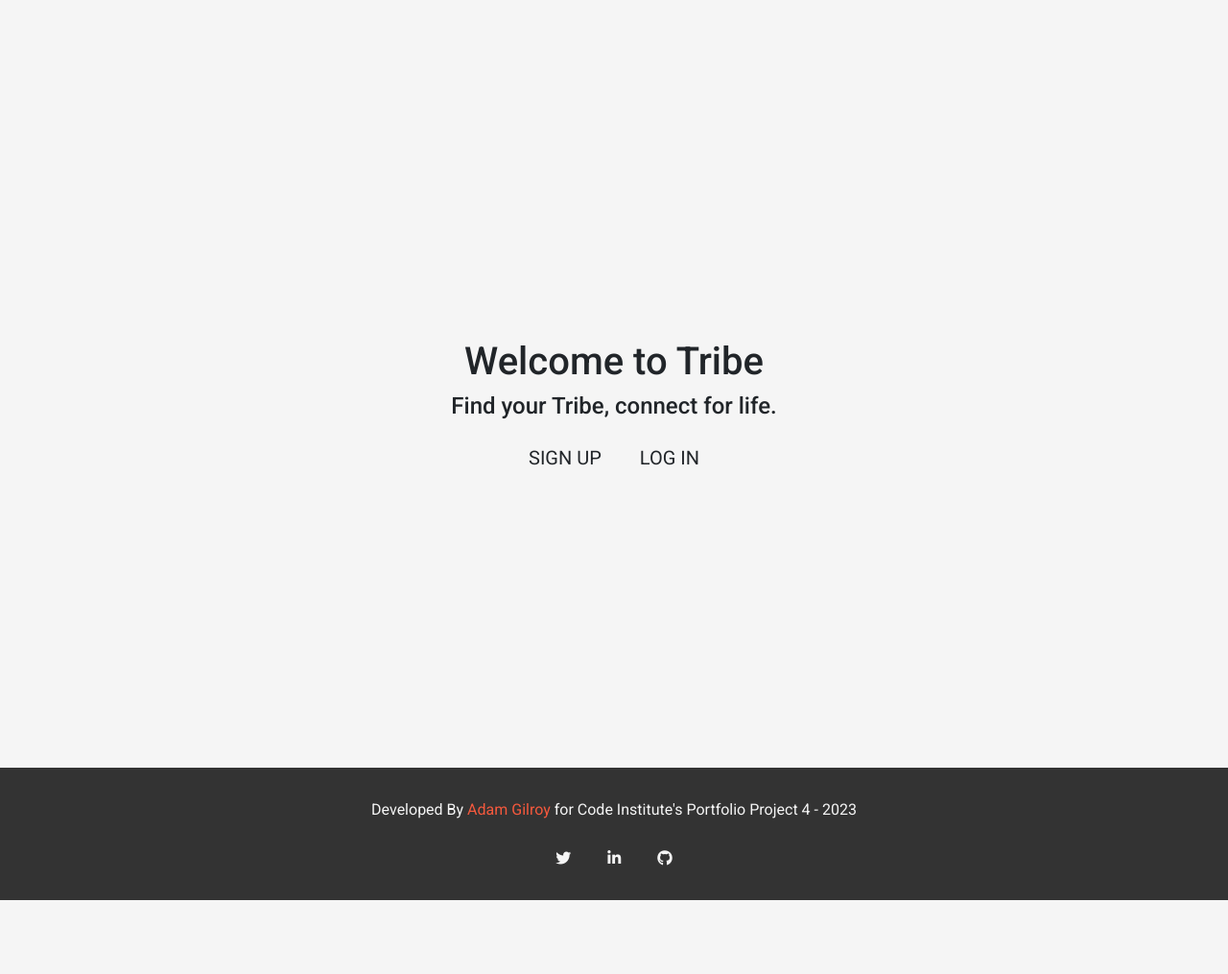
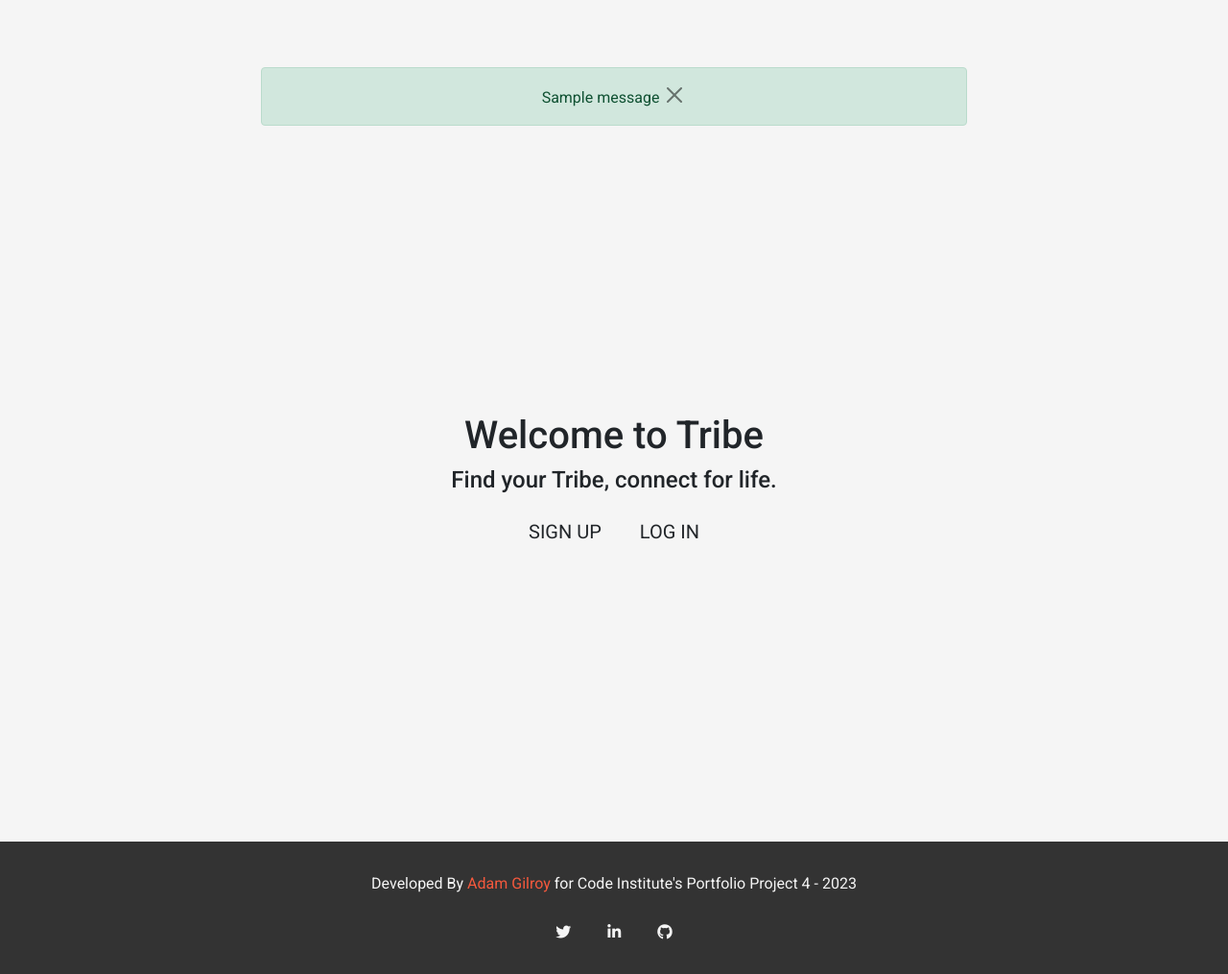
Before and after one commit to adamgilroy22/tribe, a Django app: page / in a window 1280 px wide. Shown: the whole page at 96% size. Before the commit the page ends 938 px from the top, so only its background shows below. Run offline with Django 3.2, Linux system fonts and the light colour scheme; tables that the repository leaves empty hold one stand-in row (values such as "Sample post"); one stand-in notice (Sample message) is shown; some libraries are stand-ins or nearby versions.

Commit message:
Add message container to base.html

```diff
--- a/templates/base.html
+++ b/templates/base.html
@@ -84,6 +84,20 @@
     {% endif %}
   </header>
 
+  <div class="container">
+    <div class="row">
+      <div class="col-md-8 offset-md-2 text-center">
+        {% for message in messages %}
+        <div class="alert {{ message.tags }} alert-dismissable fade show" id="msg" role="alert">
+          {{ message | safe }}
+          <button type="button" class="btn-close" data-bs-dismiss="alert" aria-label="Close">
+          </button>
+        </div>
+        {% endfor %}
+      </div>
+    </div>
+  </div>
+
   {% block content %}
   <!-- Content Goes here -->
   {% endblock content %}
```
